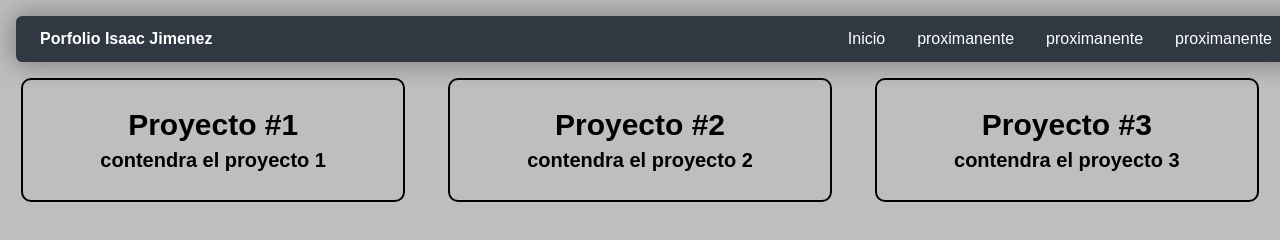
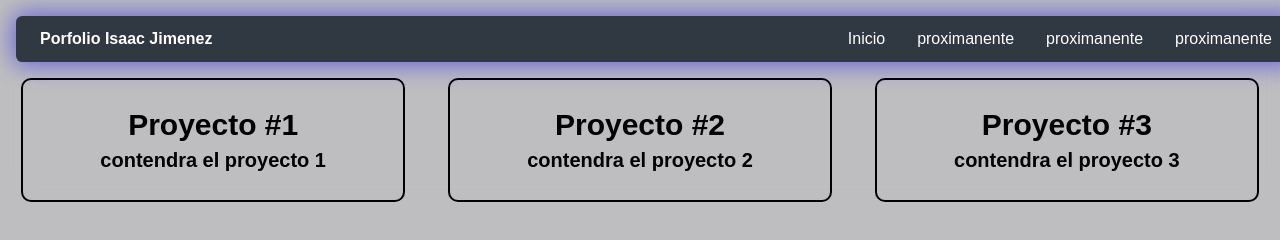
Before and after one commit to ijimenez08/porfolio, a plain HTML site: page index.html in a window 1280 px wide. Shown: the top 240 px of the page. Drawn offline with Linux system fonts and the light colour scheme.

Commit message:
modified:   CSS/main.css

```diff
--- a/CSS/main.css
+++ b/CSS/main.css
@@ -34,7 +34,7 @@ nav
     border-radius: 0.4rem;
     padding-block: 15px;
     backdrop-filter: blur(35px);
-    box-shadow: 0 0 25px 3px rgba(65, 65, 66, 0.473);
+    box-shadow: 0 0 25px 3px rgba(0, 0, 240, 0.473);
 }
 nav .logo
 {
```
